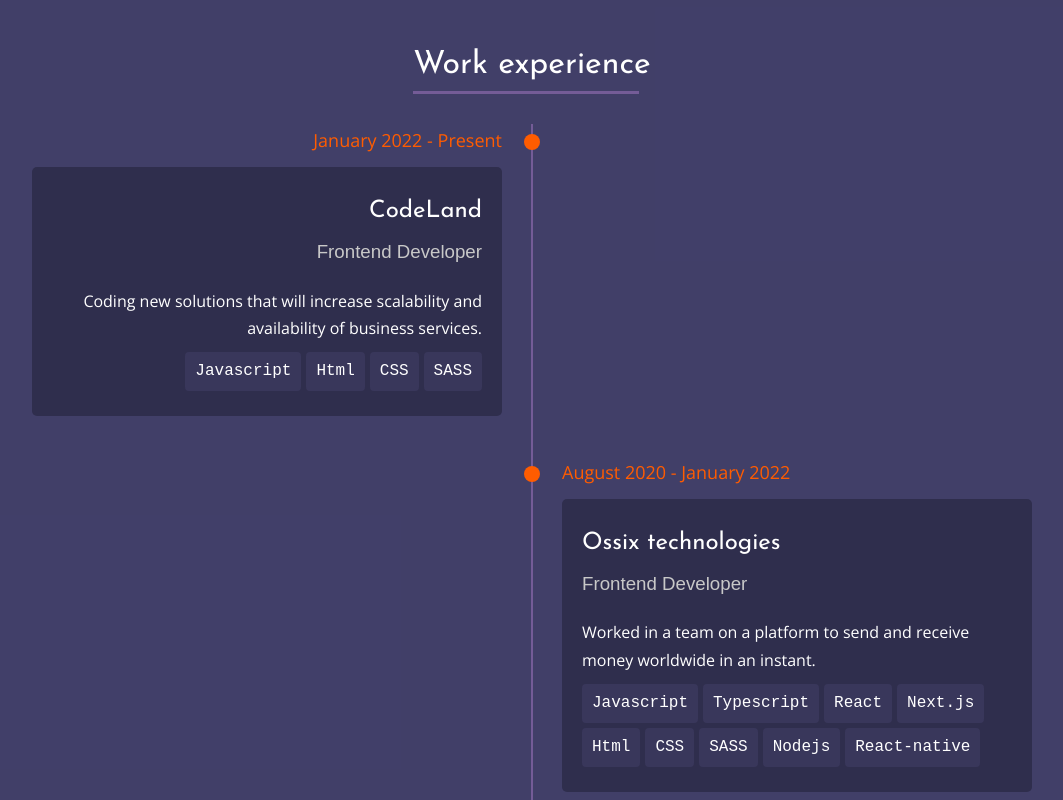
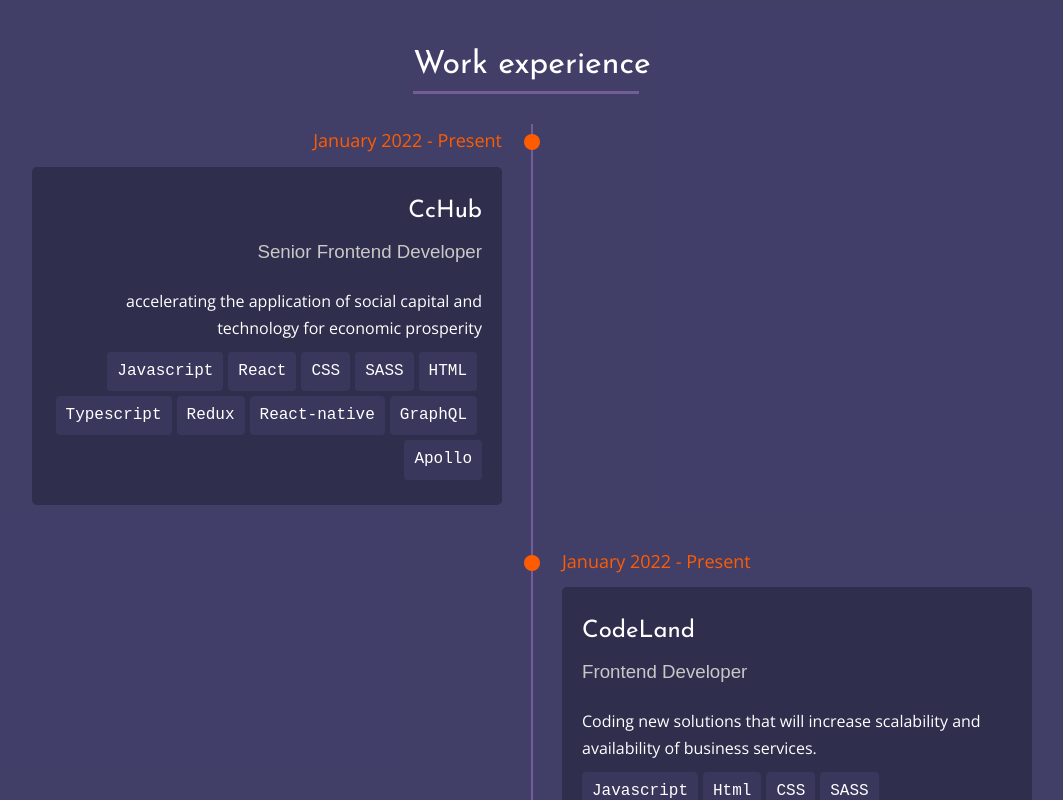
Before and after one commit to mwibutsa/mwibutsa, a React (Create React App) app: page / in a window 1280 px wide. Shown: the part 2280-3080 px from the top of the page, without its empty margins (108-1171 px from the left). Built offline with nearby package versions, Linux system fonts and the light colour scheme; a web font is replaced by a local one.

Commit message:
Update profile
- Update CV link
- Update Work experience
- Update Educational background

```diff
--- a/src/components/About/index.tsx
+++ b/src/components/About/index.tsx
@@ -1,7 +1,6 @@
 import ProfilePic from "assets/images/Profile.png";
 import cs from "classnames";
 import Button from "components/common/Button";
-import React from "react";
 import classes from "./about.module.scss";
 const About = () => {
   return (
@@ -98,7 +97,7 @@
           </p>
           <Button className="btn--primary btn--big" onClick={() => {}}>
             <a
-              href="https://drive.google.com/file/d/1TdHqg3UFnUOEORlbK0abG0_ZzIcqV2bk/view?usp=sharing"
+              href="https://docs.google.com/document/d/1sSjm0xRdvn_36mjuSyo1DIN2B5uHLwxetJVB_jDZw0s/edit?usp=sharing"
               download
               target="_blank"
               rel="noreferrer"
--- a/src/components/CTASection/index.tsx
+++ b/src/components/CTASection/index.tsx
@@ -1,6 +1,5 @@
 import cs from "classnames";
 import Button from "components/common/Button";
-import React from "react";
 import classes from "./cta-section.module.scss";
 const CTASection = () => {
   return (
--- a/src/components/EducationalBackground/educational-background.module.scss
+++ b/src/components/EducationalBackground/educational-background.module.scss
@@ -11,23 +11,18 @@
 
     .education {
       &Card {
-        display: flex;
         margin-top: 2rem;
         margin: 0 auto;
-        justify-content: space-between;
 
         &:not(:first-child) {
           margin: 10rem 0;
         }
-        flex-wrap: wrap;
 
-        @include mobile {
-          flex-direction: column;
-        }
+        display: grid;
+        grid-template-columns: repeat(auto-fit, minmax(40rem, 1fr));
       }
 
       &Degree {
-        text-align: center;
         margin-top: 2rem;
 
         @include tablet-mobile {
@@ -42,8 +37,10 @@
       }
 
       &Duration {
+        width: fit-content;
         color: var(--color-text-accent);
         font-size: 3.2rem;
+        min-width: 40rem !important;
 
         @include tablet-mobile {
           font-size: 2.8rem;
@@ -58,8 +55,6 @@
       }
 
       &Content {
-        margin-left: 2rem;
-
         @include mobile {
           margin-left: unset;
           text-align: center;
@@ -68,6 +63,7 @@
 
       &Description {
         max-width: 70rem;
+        letter-spacing: 1px;
 
         @include tablet-mobile {
           max-width: unset;
--- a/src/components/EducationalBackground/index.tsx
+++ b/src/components/EducationalBackground/index.tsx
@@ -1,5 +1,4 @@
 import cs from "classnames";
-import React from "react";
 import classes from "./educational-background.module.scss";
 const EducationalBackground = () => {
   return (
@@ -18,7 +17,38 @@
           <div className={classes.educationCard}>
             <div>
               <h1 className={classes.educationDuration}>
-                AUGUST 2016 - APRIL 2020
+                JANUARY 2022 - CURRENT
+              </h1>
+              <h1
+                className={cs(
+                  classes.educationTitle,
+                  classes.educationDegree,
+                  "margin-bottom-16 text-center"
+                )}
+              >
+                (Bachelor's)
+              </h1>
+            </div>
+            <div className={classes.educationContent}>
+              <h1
+                className={cs(classes.educationInstitution, "margin-bottom-8")}
+              >
+                University of Kigali
+              </h1>
+              <h1 className={cs(classes.educationTitle, "margin-bottom-16")}>
+                Computer science
+              </h1>
+              <p className={classes.educationDescription}>
+                Attending the University of Kigali, for Bachelor's of computer
+                science.
+              </p>
+            </div>
+          </div>
+
+          <div className={classes.educationCard}>
+            <div>
+              <h1 className={classes.educationDuration}>
+                AUGUST 2016 - AUGUST 2028
               </h1>
               <h1
                 className={cs(
--- a/src/components/WorkExperience/index.tsx
+++ b/src/components/WorkExperience/index.tsx
@@ -4,6 +4,25 @@
 import classes from "./work-experience.module.scss";
 
 const EMPLOYMENTS = [
+  {
+    company: "CcHub",
+    description:
+      "accelerating the application of social capital and technology for economic prosperity",
+    stacks: [
+      "Javascript",
+      "React",
+      "CSS",
+      "SASS",
+      "HTML",
+      "Typescript",
+      "Redux",
+      "React-native",
+      "GraphQL",
+      "Apollo",
+    ],
+    duration: "January 2022 - Present",
+    jobTitle: "Senior Frontend Developer",
+  },
   {
     company: "CodeLand",
     description:
```
